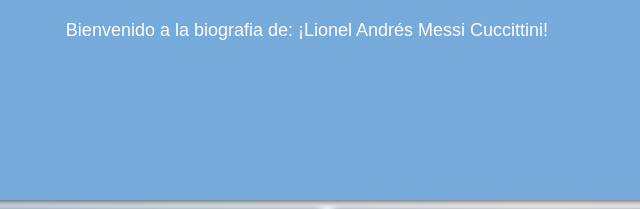
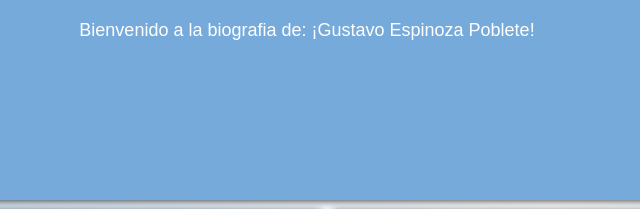
Before and after one commit to jcorrea123/proyecto_web, a plain HTML site: page index1argentina.html in a window 1280 px wide. Shown: the top 209 px of the page, 519-1159 px from the left. Drawn offline with Linux system fonts and the light colour scheme; a web font is replaced by a local one.

Commit message:
Update index1argentina.html

```diff
--- a/index1argentina.html
+++ b/index1argentina.html
@@ -16,7 +16,7 @@
 <body class="grid-container">
     <div class="header">
 
-        <p>Bienvenido a la biografia de: ¡Lionel Andrés Messi Cuccittini!</p>
+        <p>Bienvenido a la biografia de: ¡Gustavo Espinoza Poblete!</p>
     </div>
 
     <style>
```
